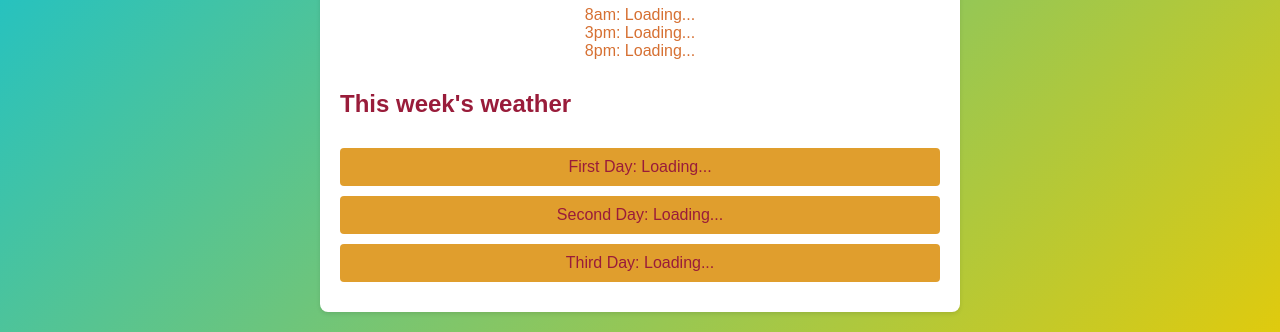
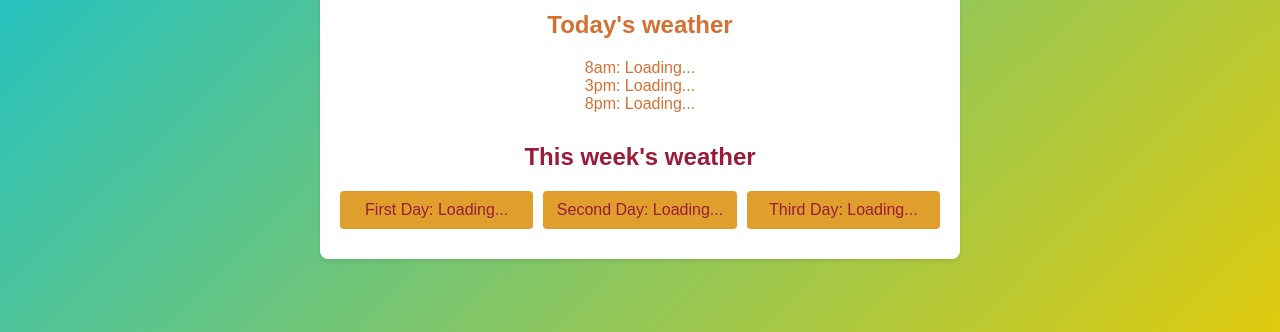
Before and after one commit to caseyj77/Weather-App, a website built with webpack: page src/index.html in a window 1280 px wide. Shown: the part 341-673 px from the top of the page. Built offline with nearby package versions, Linux system fonts and the light colour scheme; no server answers.

Commit message:
updated CSS's grid styling

```diff
--- a/src/index.html
+++ b/src/index.html
@@ -16,12 +16,14 @@
             <div id="weather-today-3pm">3pm: Loading...</div>
             <div id="weather-today-8pm">8pm: Loading...</div>
         </div>
+        <div id="weather-week">
+            <h2>This week's weather</h2>
             <div id="weather-three-day">
-        <h2>This week's weather</h2>
                 <div id="weather-day-1">First Day: Loading...</div>
                 <div id="weather-day-2">Second Day: Loading...</div>
                 <div id="weather-day-3">Third Day: Loading...</div>
             </div>
         </div>
+    </div>
 </body>
 </html>
--- a/src/style.css
+++ b/src/style.css
@@ -40,10 +40,15 @@ body {
   text-align: center;
 }
 
+#weather-week {
+  text-align: center;
+}
+
 #weather-three-day {
   display: grid;
-  grid-template-columns: 1fr;
+  grid-template-columns: repeat(3, 1fr); /* Three columns for three days */
   gap: 10px;
+  text-align: center;
 }
 
 #weather-three-day div {
```
Lines whose indentation alone changed are shown as unchanged.
